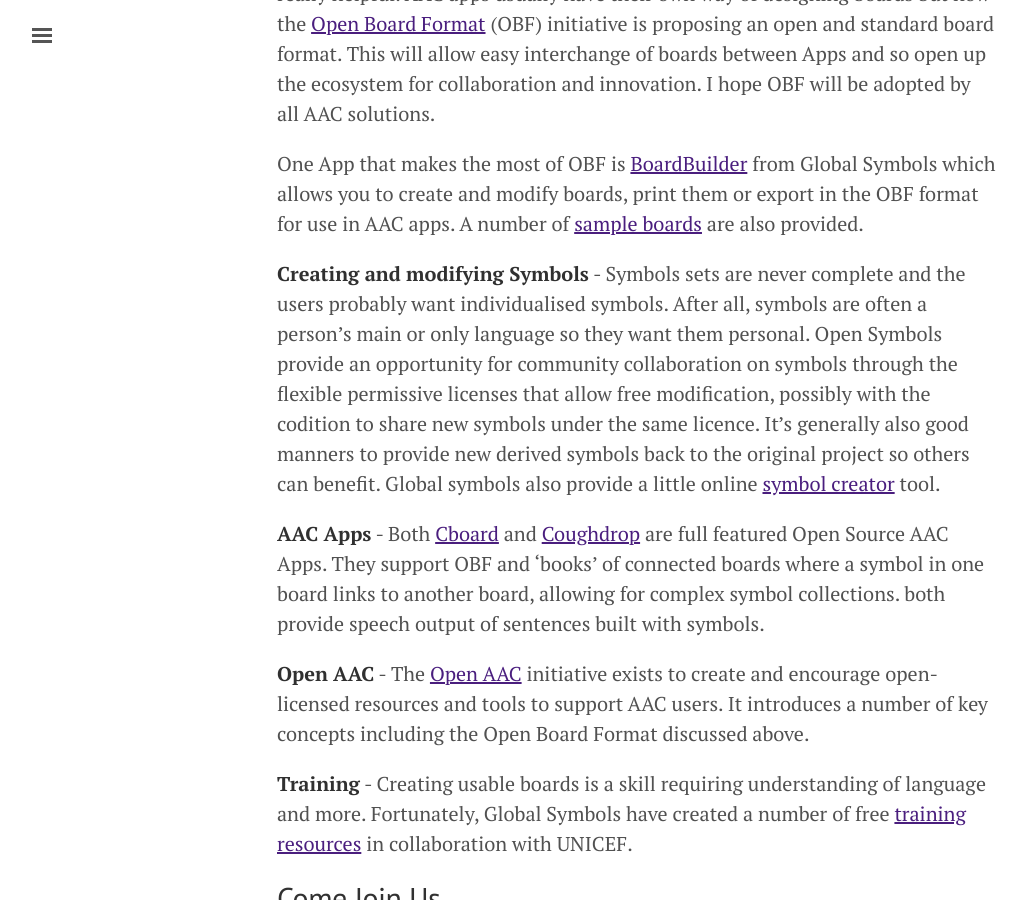
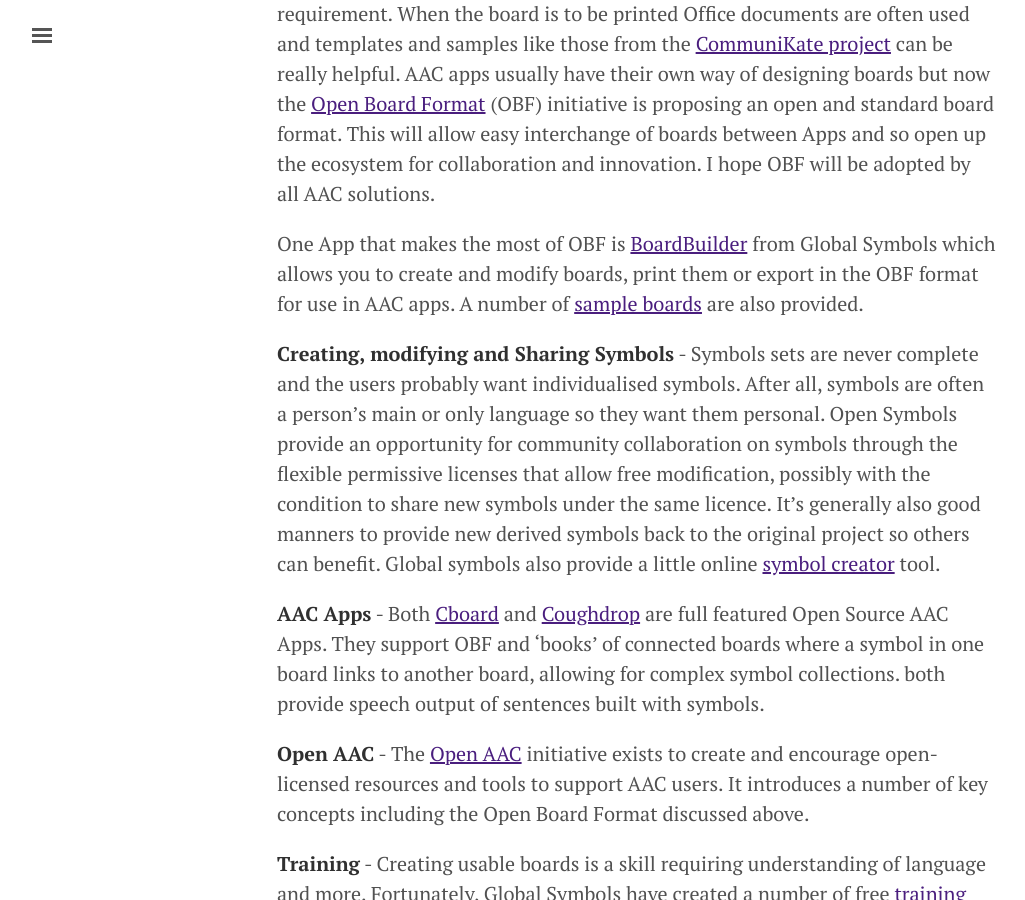
Before and after one commit to OpenDirective/opendirective.github.io, a Jekyll site: the page built from _posts/2020-04-17-the-open-communication-symbols-ecosystem.md, in a window 1280 px wide and 900 px high, scrolled down 2466 px. Shown: the whole window, without its empty margins (3-1028 px from the left). Built offline with Jekyll 4.4.1, drawn with Linux system fonts in a browser that asks for light colours; some of the changed text lies outside the part shown.

Commit message:
Editorial changes

```diff
--- a/_posts/2020-04-17-the-open-communication-symbols-ecosystem.md
+++ b/_posts/2020-04-17-the-open-communication-symbols-ecosystem.md
@@ -33,7 +35,7 @@
 
 One App that makes the most of OBF is [BoardBuilder](https://globalsymbols.com/boardbuilder) from Global Symbols which allows you to create and modify boards, print them or export in the OBF format for use in AAC apps. A number of [sample boards](https://blog.globalsymbols.com/en/resources/symbolcharts/) are also provided.
 
-**Creating and modifying Symbols** - Symbols sets are never complete and the users probably want individualised symbols. After all, symbols are often a person's main or only language so they want them personal. Open Symbols provide an opportunity for community collaboration on symbols through the flexible permissive licenses that allow free modification, possibly with the codition to share new symbols under the same licence. It's generally also good manners to provide new derived symbols back to the original project so others can benefit. Global symbols also provide a little online [symbol creator](https://blog.globalsymbols.com/en/create-symbols/) tool.
+**Creating, modifying and Sharing Symbols** - Symbols sets are never complete and the users probably want individualised symbols. After all, symbols are often a person's main or only language so they want them personal. Open Symbols provide an opportunity for community collaboration on symbols through the flexible permissive licenses that allow free modification, possibly with the condition to share new symbols under the same licence. It's generally also good manners to provide new derived symbols back to the original project so others can benefit. Global symbols also provide a little online [symbol creator](https://blog.globalsymbols.com/en/create-symbols/) tool.
 
 **AAC Apps** - Both [Cboard](https://www.cboard.io/) and [Coughdrop](https://www.coughdrop.com/) are full featured Open Source AAC Apps. They support OBF and 'books' of connected boards where a symbol in one board links to another board, allowing for complex symbol collections. both provide speech output of sentences built with symbols.
 
```
Also changed, not shown: other parts of _posts/2020-04-17-the-open-communication-symbols-ecosystem.md (+3 -1 lines).
